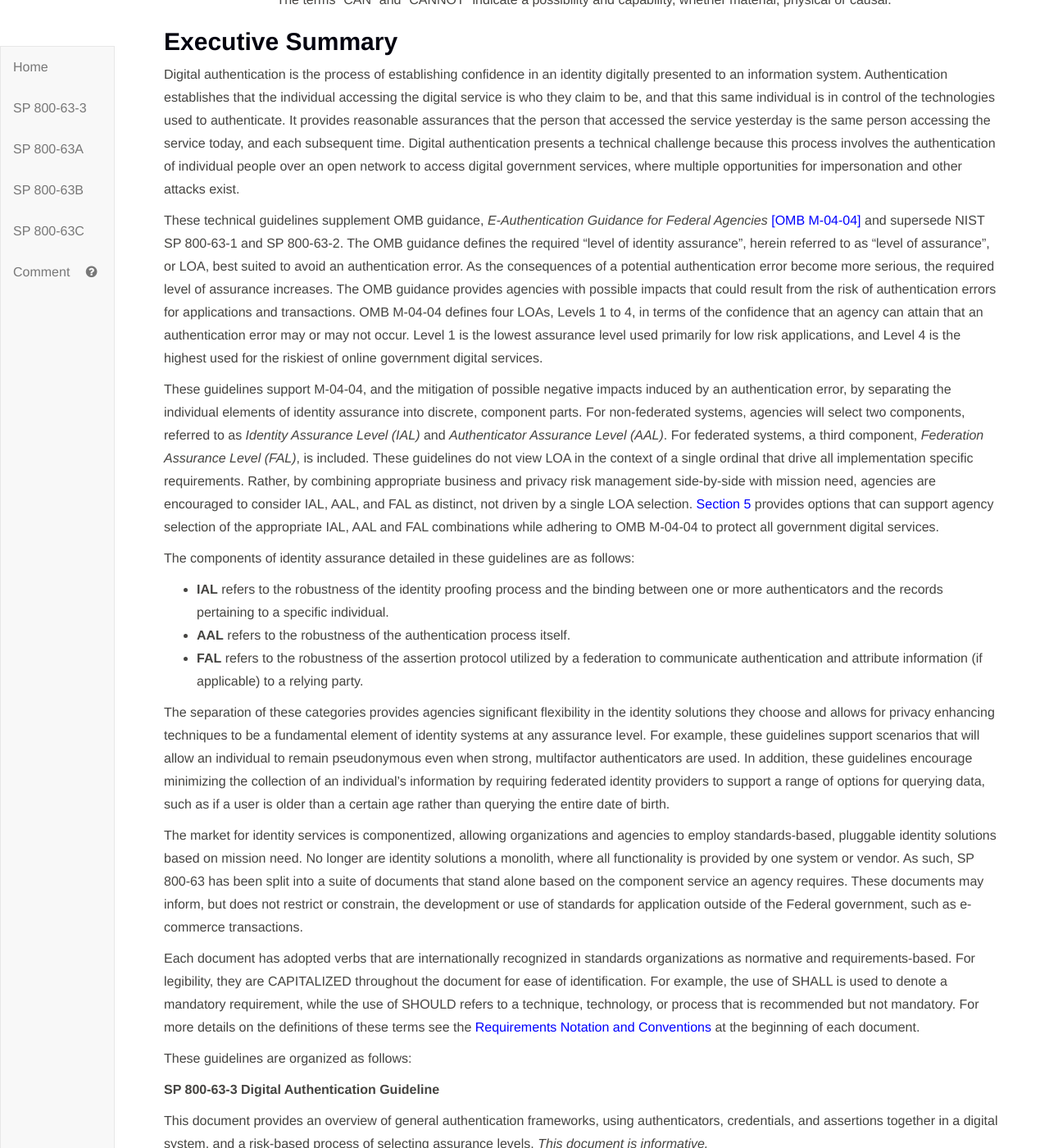
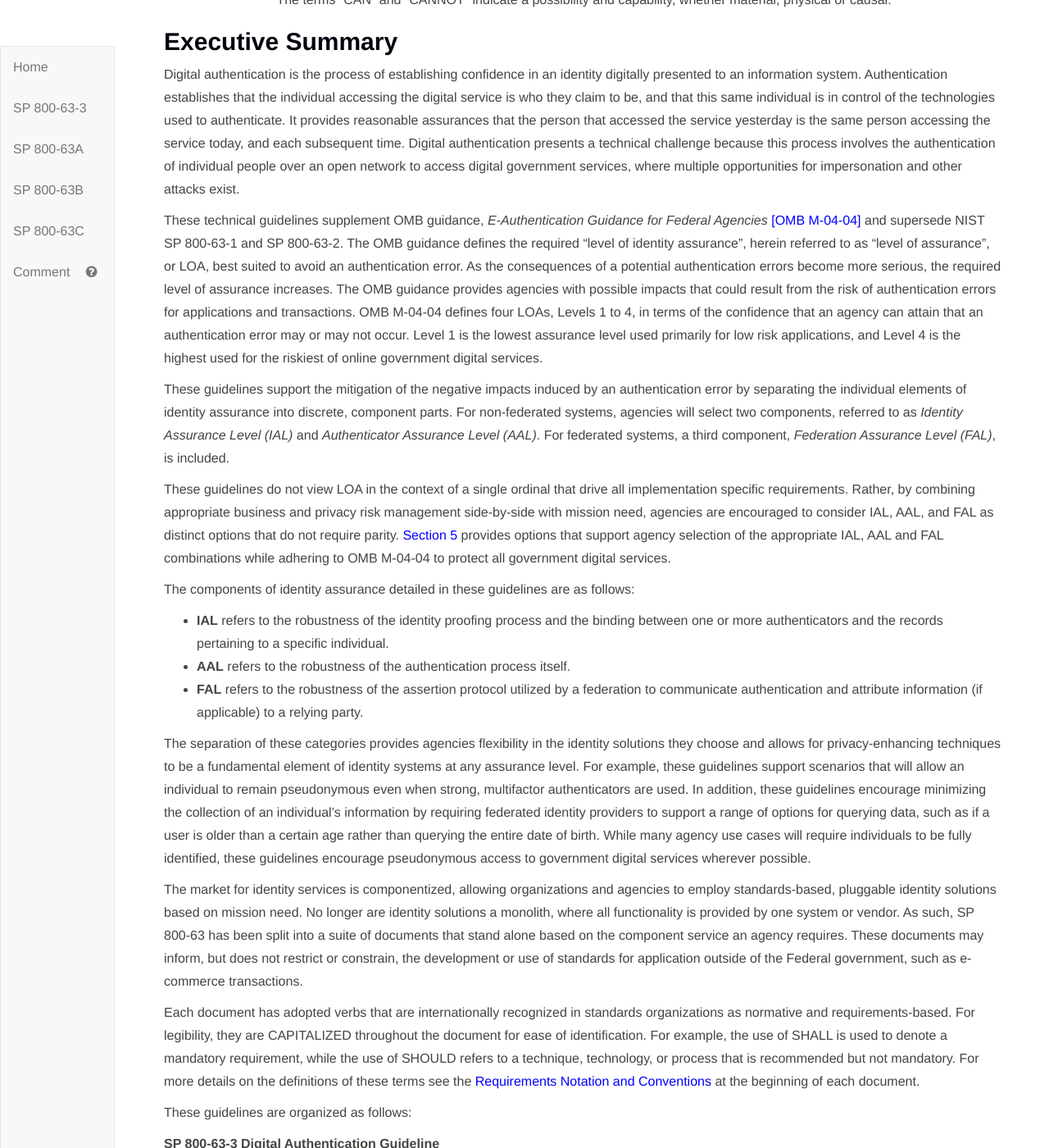
Before and after one commit to usnistgov/800-63-3, a Jekyll site: the page built from sp800-63-3.md, in a window 1280 px wide and 1400 px high, scrolled down 3005 px. Shown: the whole window at 82% size. Built offline with Jekyll 4.4.1, drawn with Linux system fonts in a browser that asks for light colours; some of the changed text lies outside the part shown.

Commit message:
Conclusion to the executive summary

```diff
--- a/sp800-63-3/cover.md
+++ b/sp800-63-3/cover.md
@@ -167,9 +167,11 @@
 
 Digital authentication is the process of establishing confidence in an identity digitally presented to an information system. Authentication establishes that the individual accessing the digital service is who they claim to be, and that this same individual is in control of the technologies used to authenticate.  It provides reasonable assurances that the person that accessed the service yesterday is the same person accessing the service today, and each subsequent time. Digital authentication presents a technical challenge because this process involves the authentication of individual people over an open network to access digital government services, where multiple opportunities for impersonation and other attacks exist.
 
-These technical guidelines supplement OMB guidance, *E-Authentication Guidance for Federal Agencies* [[OMB M-04-04]](#M-04-04) and supersede NIST SP 800-63-1 and SP 800-63-2. The OMB guidance defines the required "level of identity assurance", herein referred to as "level of assurance", or LOA, best suited to avoid an authentication error. As the consequences of a potential authentication error become more serious, the required level of assurance increases. The OMB guidance provides agencies with possible impacts that could result from the risk of authentication errors for applications and transactions. OMB M-04-04 defines four LOAs, Levels 1 to 4, in terms of the confidence that an agency can attain that an authentication error may or may not occur. Level 1 is the lowest assurance level used primarily for low risk applications, and Level 4 is the highest used for the riskiest of online government digital services.
+These technical guidelines supplement OMB guidance, *E-Authentication Guidance for Federal Agencies* [[OMB M-04-04]](#M-04-04) and supersede NIST SP 800-63-1 and SP 800-63-2. The OMB guidance defines the required "level of identity assurance", herein referred to as "level of assurance", or LOA, best suited to avoid an authentication error. As the consequences of a potential authentication errors become more serious, the required level of assurance increases. The OMB guidance provides agencies with possible impacts that could result from the risk of authentication errors for applications and transactions. OMB M-04-04 defines four LOAs, Levels 1 to 4, in terms of the confidence that an agency can attain that an authentication error may or may not occur. Level 1 is the lowest assurance level used primarily for low risk applications, and Level 4 is the highest used for the riskiest of online government digital services.
 
-These guidelines support M-04-04, and the mitigation of possible negative impacts induced by an authentication error, by separating the individual elements of identity assurance into discrete, component parts. For non-federated systems, agencies will select two components, referred to as *Identity Assurance Level (IAL)* and *Authenticator Assurance Level (AAL)*. For federated systems, a third component, *Federation Assurance Level (FAL)*, is included. These guidelines do not view LOA in the context of a single ordinal that drive all implementation specific requirements.  Rather, by combining appropriate business and privacy risk management side-by-side with mission need, agencies are encouraged to consider IAL, AAL, and FAL as distinct, not driven by a single LOA selection. [Section 5](#sec5) provides options that can support agency selection of the appropriate IAL, AAL and FAL combinations while adhering to OMB M-04-04 to protect all government digital services.
+These guidelines support the mitigation of the negative impacts induced by an authentication error by separating the individual elements of identity assurance into discrete, component parts. For non-federated systems, agencies will select two components, referred to as *Identity Assurance Level (IAL)* and *Authenticator Assurance Level (AAL)*. For federated systems, a third component, *Federation Assurance Level (FAL)*, is included.
+
+These guidelines do not view LOA in the context of a single ordinal that drive all implementation specific requirements.  Rather, by combining appropriate business and privacy risk management side-by-side with mission need, agencies are encouraged to consider IAL, AAL, and FAL as distinct options that do not require parity. [Section 5](#sec5) provides options that support agency selection of the appropriate IAL, AAL and FAL combinations while adhering to OMB M-04-04 to protect all government digital services.
 
 The components of identity assurance detailed in these guidelines are as follows:
 
@@ -177,7 +179,7 @@
 * **AAL** refers to the robustness of the authentication process itself.
 * **FAL** refers to the robustness of the assertion protocol utilized by a federation to communicate authentication and attribute information (if applicable) to a relying party.
 
-The separation of these categories provides agencies significant flexibility in the identity solutions they choose and allows for privacy enhancing techniques to be a fundamental element of identity systems at any assurance level.  For example, these guidelines support scenarios that will allow an individual to remain pseudonymous even when strong, multifactor authenticators are used.  In addition, these guidelines encourage minimizing the collection of an individual's information by requiring federated identity providers to support a range of options for querying data, such as if a user is older than a certain age rather than querying the entire date of birth.
+The separation of these categories provides agencies flexibility in the identity solutions they choose and allows for privacy-enhancing techniques to be a fundamental element of identity systems at any assurance level.  For example, these guidelines support scenarios that will allow an individual to remain pseudonymous even when strong, multifactor authenticators are used.  In addition, these guidelines encourage minimizing the collection of an individual's information by requiring federated identity providers to support a range of options for querying data, such as if a user is older than a certain age rather than querying the entire date of birth. While many agency use cases will require individuals to be fully identified, these guidelines encourage pseudonymous access to government digital services wherever possible.
 
 The market for identity services is componentized, allowing organizations and agencies to employ standards-based, pluggable identity solutions based on mission need.  No longer are identity solutions a monolith, where all functionality is provided by one system or vendor.  As such, SP 800-63 has been split into a suite of documents that stand alone based on the component service an agency requires. These documents may inform, but does not restrict or constrain, the development or use of standards for application outside of the Federal government, such as e-commerce transactions.
 
@@ -229,6 +231,8 @@
 
 **FAL 3** - FAL 3 requires the subscriber to present proof of possession of a cryptographic key referenced in the assertion in addition to the assertion artifact itself. The assertion is signed by the IdP and encrypted to the RP using approved cryptography.
 
+These guidelines are agnostic to the vast array of identity services architectures that agencies can develop or acquire, and are meant to be applicable regardless of the approach an agency selects.  However, where possible federation is encouraged, and the ability to mix and match IAL, AAL, and FAL is simplified when federated architectures are used. In addition, federation is a keystone in the ability to enhance the privacy of agency constituents as they access valuable government digitial services.
+
 <div class="breaker"/>
 
 ## Table of Contents
```
Also changed, not shown: sp800-63-3/sec5_xAL.md (+1 -1 lines).
